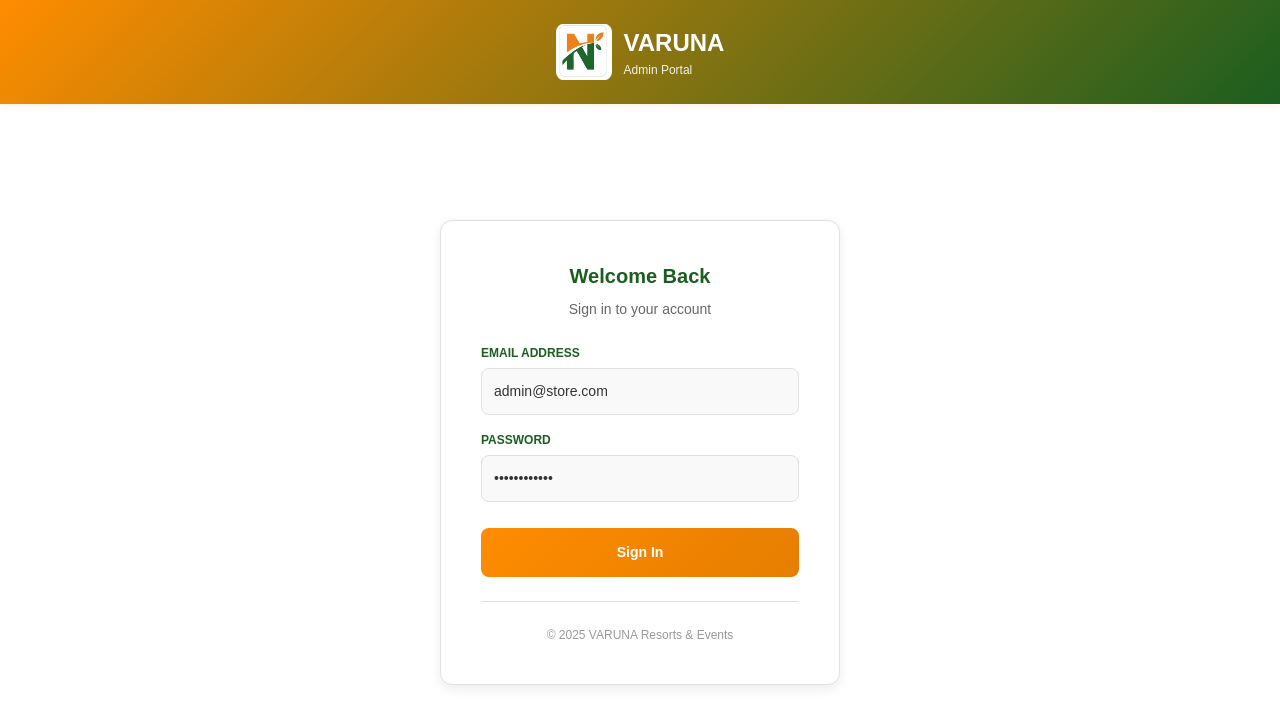
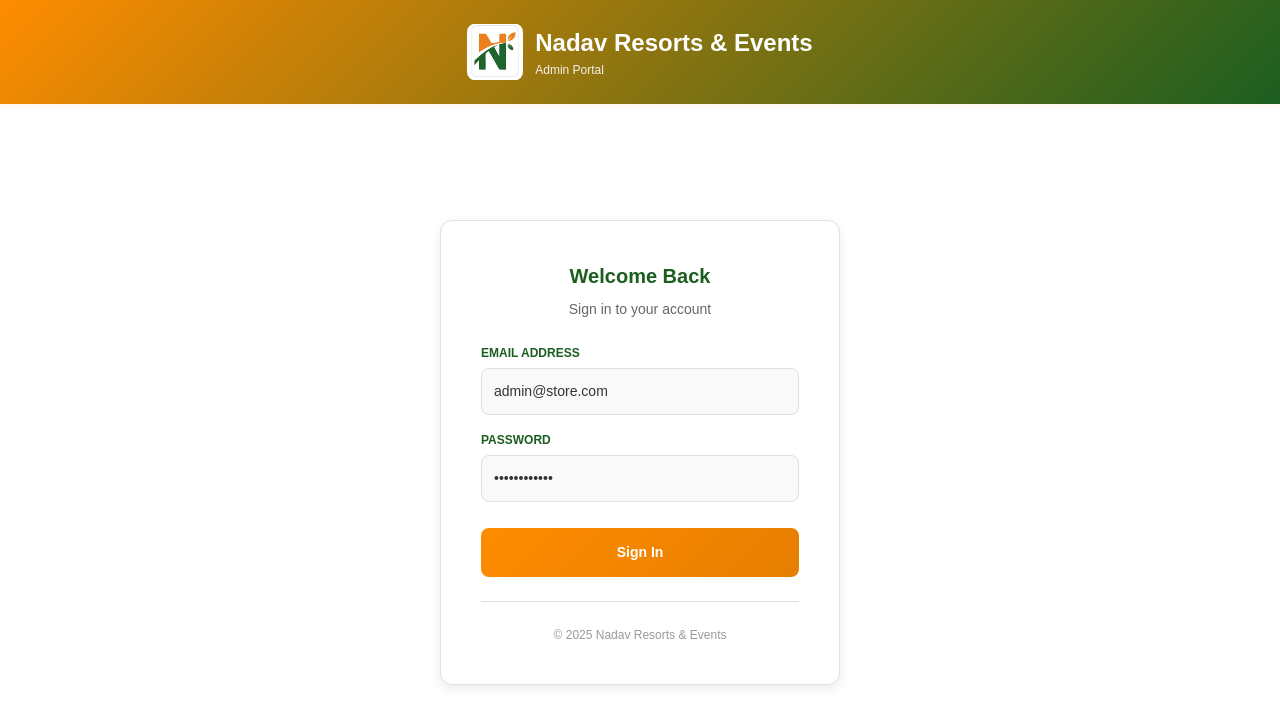
Before and after one commit to shareefcr7/nadva-admin, a Next.js app: page /login in a window 1280 px wide. Shown: the top 726 px of the page. Built offline with nearby package versions, Linux system fonts and the light colour scheme; no server answers.

Commit message:
Update admin

```diff
--- a/components/Products.tsx
+++ b/components/Products.tsx
@@ -343,9 +343,11 @@ export default function Products() {
         <table style={{ width: "100%", borderCollapse: "collapse", minWidth: "600px" }}>
           <thead>
             <tr style={{ borderBottom: "1px solid #e2e8f0" }}>
-              {["Product", "Category", "Variants", "Actions"].map(h => (
-                <td key={h} style={{ padding: "12px 20px", fontSize: 11, color: "#4b5563", fontWeight: 600, textTransform: "uppercase" }}>{h}</td>
-              ))}
+              <td style={{ padding: "12px 20px", fontSize: 11, color: "#4b5563", fontWeight: 600, textTransform: "uppercase" }}>Product</td>
+              <td style={{ padding: "12px 20px", fontSize: 11, color: "#4b5563", fontWeight: 600, textTransform: "uppercase" }}>Description</td>
+              <td style={{ padding: "12px 20px", fontSize: 11, color: "#4b5563", fontWeight: 600, textTransform: "uppercase" }}>Category</td>
+              <td style={{ padding: "12px 20px", fontSize: 11, color: "#4b5563", fontWeight: 600, textTransform: "uppercase" }}>Variants</td>
+              <td style={{ padding: "12px 20px", fontSize: 11, color: "#4b5563", fontWeight: 600, textTransform: "uppercase" }}>Actions</td>
             </tr>
           </thead>
           <tbody>
--- a/components/Sidebar.tsx
+++ b/components/Sidebar.tsx
@@ -356,10 +356,10 @@ export default function Sidebar({ isSidebarOpen, setIsSidebarOpen }: SidebarProp
         {/* Logo Section */}
         <div className="sidebar-header">
           <div className="sidebar-logo-icon">
-            <img src="/images/logo.jpg" alt="VARUNA" style={{ width: '100%', height: '100%', objectFit: 'contain' }} />
+            <img src="/images/logo.jpg" alt="© 2025 Nadav Resorts & Events" style={{ width: '100%', height: '100%', objectFit: 'contain' }} />
           </div>
           <div>
-            <h1 className="sidebar-logo">VARUNA</h1>
+            <h1 className="sidebar-logo">Nadav Resorts & Events</h1>
             <p className="sidebar-subtext">ADMIN</p>
           </div>
         </div>
--- a/src/app/login/page.tsx
+++ b/src/app/login/page.tsx
@@ -84,7 +84,7 @@ export default function LoginPage() {
           justifyContent: "center",
           overflow: "hidden"
         }}>
-          <img src="/images/logo.jpg" alt="VARUNA" style={{ width: '100%', height: '100%', objectFit: 'contain' }} />
+          <img src="/images/logo.jpg" alt="Nadav Resorts & Events" style={{ width: '100%', height: '100%', objectFit: 'contain' }} />
         </div>
         <div>
           <h1 style={{
@@ -94,7 +94,7 @@ export default function LoginPage() {
             fontWeight: 800,
             fontFamily: "'Syne', sans-serif"
           }}>
-            VARUNA
+            Nadav Resorts & Events
           </h1>
           <p style={{
             color: "#ffffff",
@@ -266,7 +266,7 @@ export default function LoginPage() {
               fontSize: "12px",
               margin: 0
             }}>
-              © 2025 VARUNA Resorts & Events
+              © 2025 Nadav Resorts & Events
             </p>
           </div>
         </div>
```
